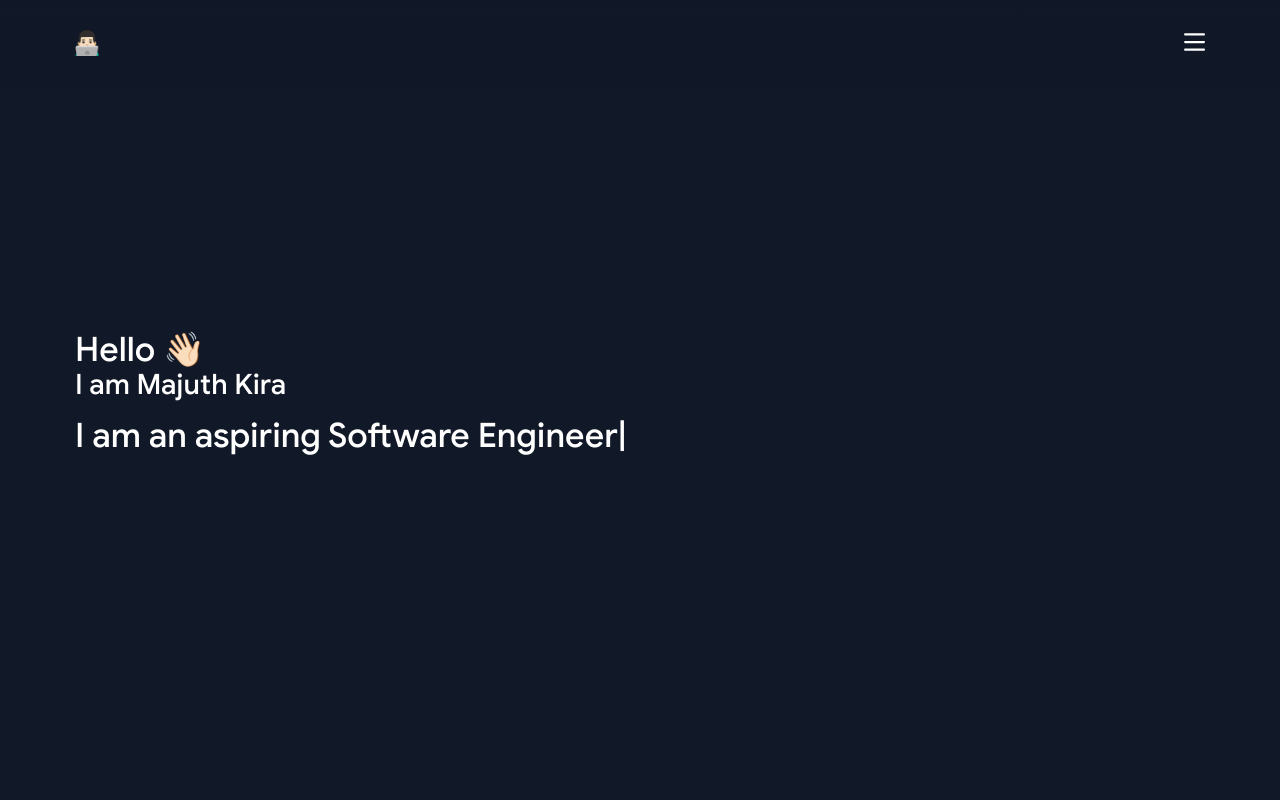
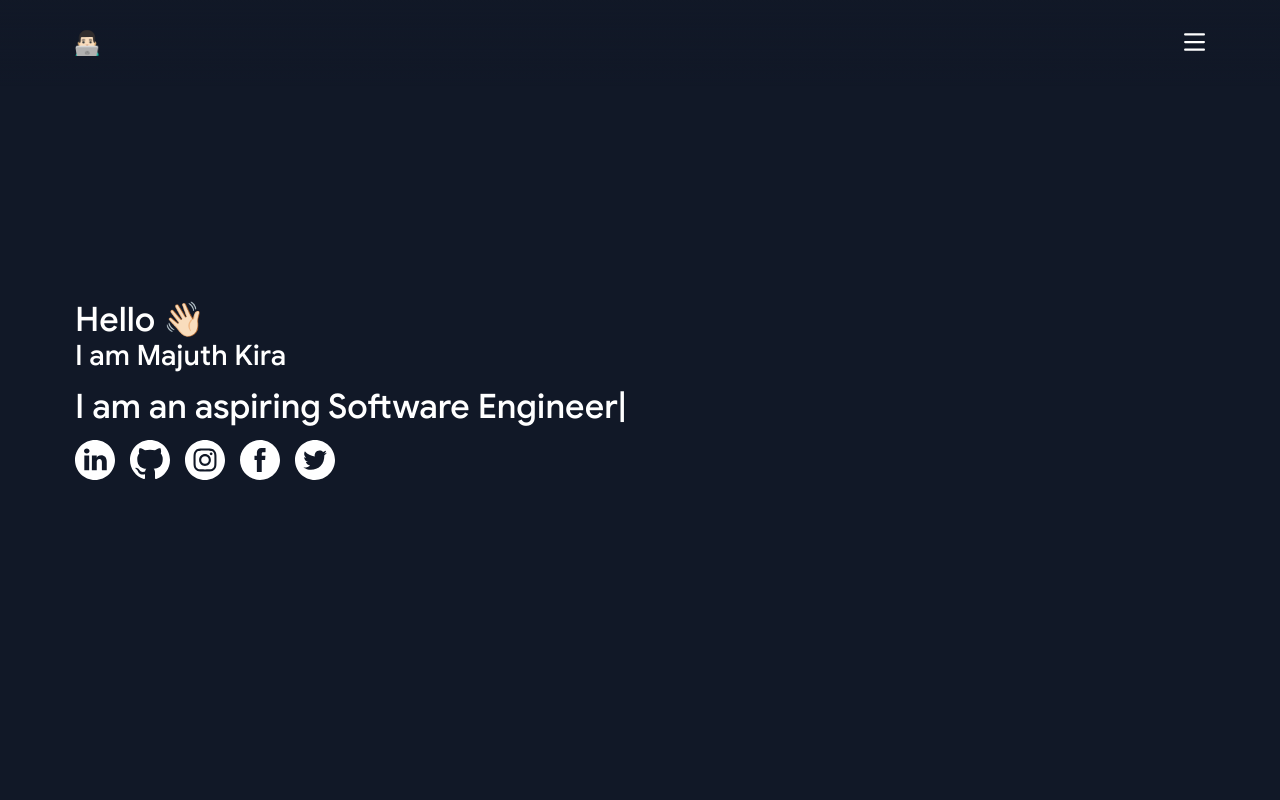
Before and after one commit to majuth/portfolio-site-2.0, a React (Create React App) app: page / in a window 1280 px wide. Shown: the top 800 px of the page. Built offline with nearby package versions, Linux system fonts and the light colour scheme.

Commit message:
Fix social link rendering

```diff
--- a/src/components/title/title.js
+++ b/src/components/title/title.js
@@ -21,20 +21,19 @@ function Title() {
     }, []);
 
     function renderSocialLinks(){
-        return () =>{
-        Object.keys(SOCIAL_LINKS).map((SOCIAL_LINK, el) => (
+        return (
+            Object.keys(SOCIAL_LINKS).map((el, SOCIAL_LINK) => (
                 <a
                     href={SOCIAL_LINKS[el]}
                     key={el}
-            className={SOCIAL_LINK}
+                    className="link hover:opacity-80 duration-300 md:mr-4 mr-2"
                     rel="noreferrer"
                     target="_blank"
                 >
-            <img src={`"../../img/socials/${el}.svg`} alt={el} width={40} height={40} />
+                    <img src={`/img/socials/${el}.svg`} alt={el} width={40} height={40} />
                 </a>
-
             ))
-    }
+        );
     };
 
     return <section id="home" className="w-full flex md:items-center py-8 section-container min-h-screen relative mb-24">
@@ -46,7 +45,7 @@ function Title() {
         <p className="mb-4 text-xl sm:text-2xl md:text-4xl seq">
             <span ref={typedTitle} />
         </p>
-        <div className="flex seq">{renderSocialLinks()}</div>
+        <div className="flex seq mb-5">{renderSocialLinks()}</div>
     </div>
     </section>;
 
```
Lines whose indentation alone changed are shown as unchanged.
